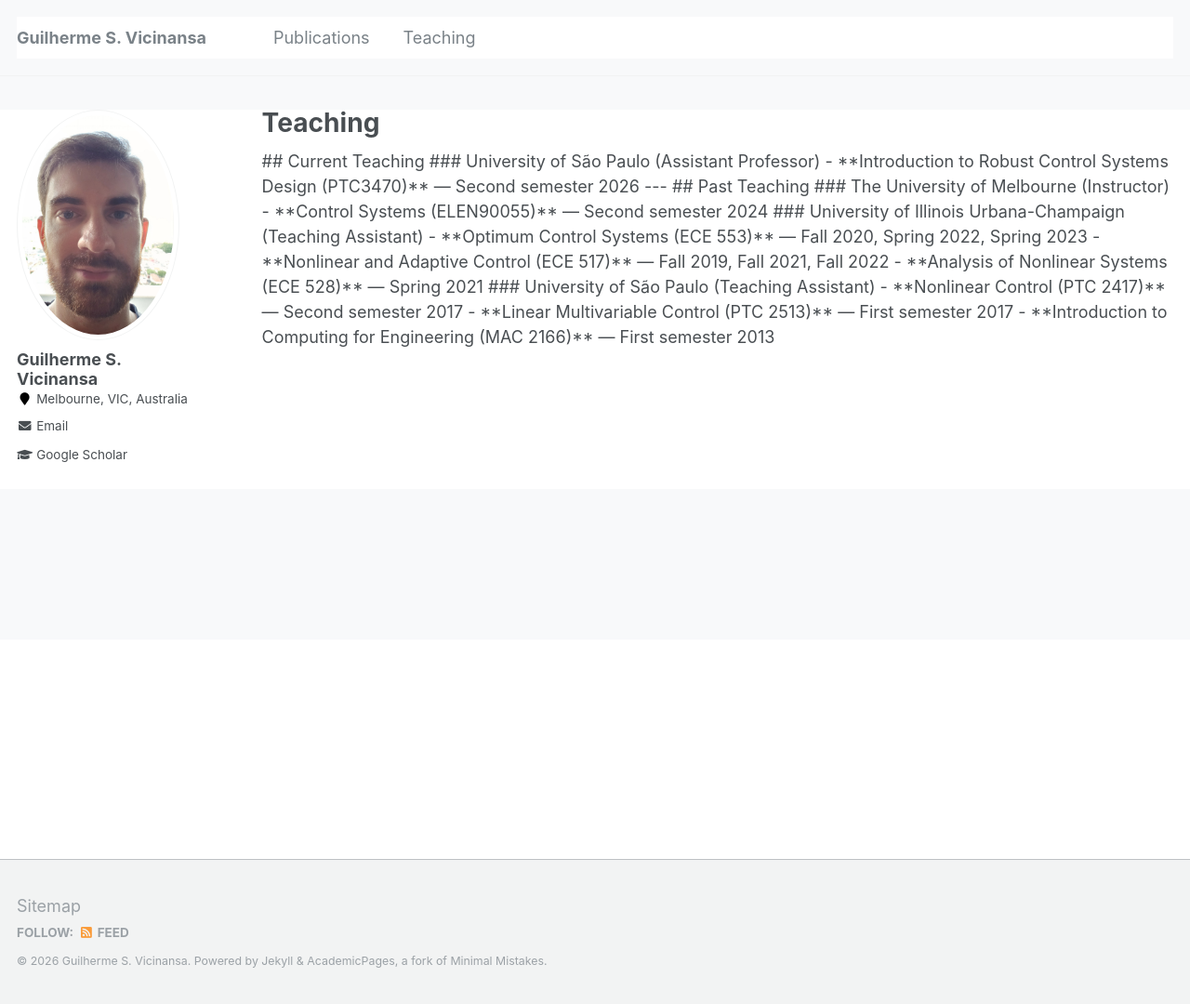
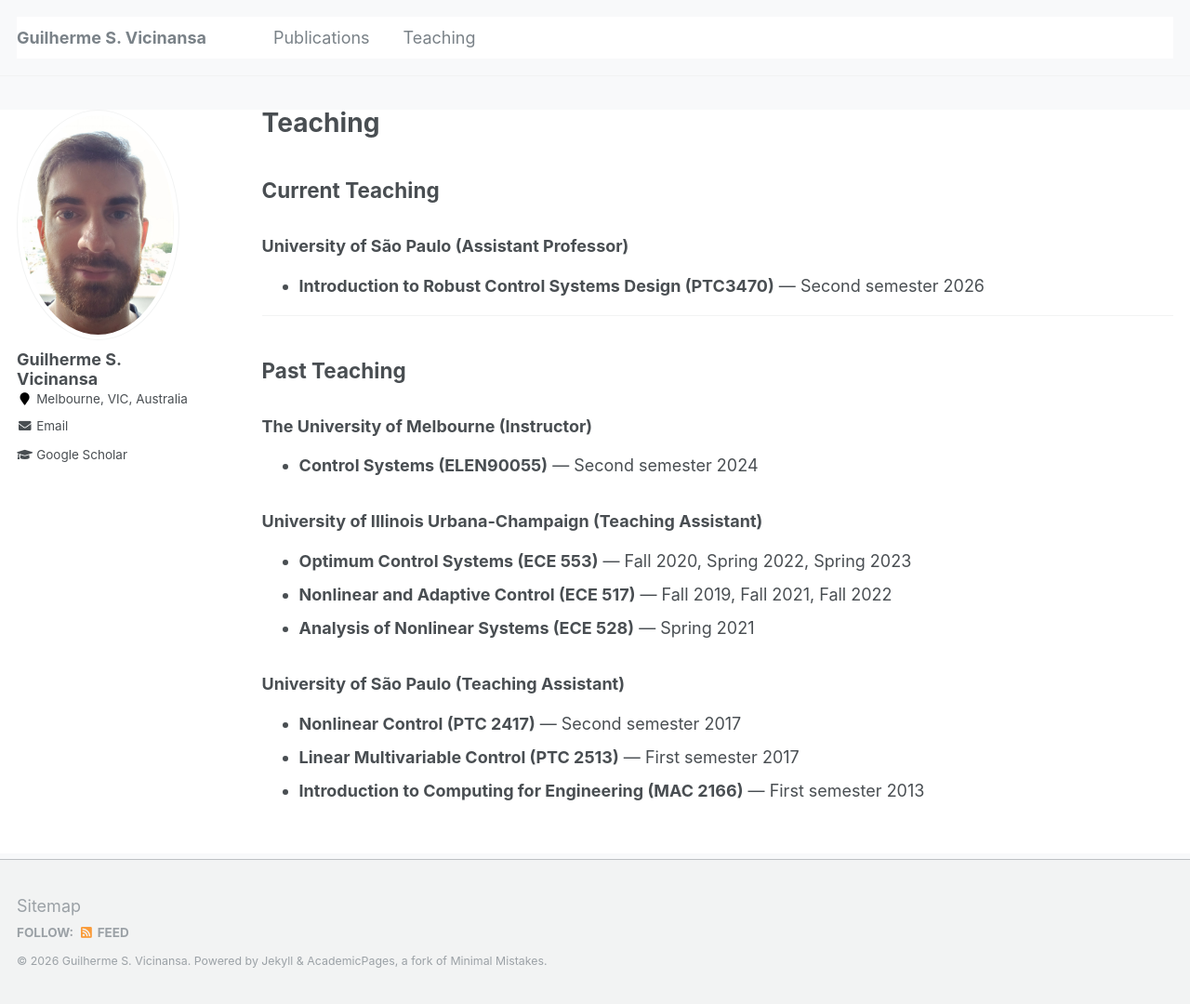
Before and after one commit to Vicinansa/vicinansa.github.io, a Jekyll site: the page built from _pages/teaching.html, in a window 1280 px wide and 1080 px high. Shown: the whole window at 93% size. Built offline with Jekyll 4.4.1, drawn with Linux system fonts in a browser that asks for light colours.

Commit message:
Update teaching.html

```diff
--- a/_pages/teaching.html
+++ b/_pages/teaching.html
@@ -5,24 +5,32 @@ permalink: /teaching/
 author_profile: true
 ---
 
-## Current Teaching
+<h2>Current Teaching</h2>
 
-### University of São Paulo (Assistant Professor)
-- **Introduction to Robust Control Systems Design (PTC3470)** — Second semester 2026
+<h3>University of São Paulo (Assistant Professor)</h3>
+<ul>
+  <li><strong>Introduction to Robust Control Systems Design (PTC3470)</strong> — Second semester 2026</li>
+</ul>
 
----
+<hr>
 
-## Past Teaching
+<h2>Past Teaching</h2>
 
-### The University of Melbourne (Instructor)
-- **Control Systems (ELEN90055)** — Second semester 2024
+<h3>The University of Melbourne (Instructor)</h3>
+<ul>
+  <li><strong>Control Systems (ELEN90055)</strong> — Second semester 2024</li>
+</ul>
 
-### University of Illinois Urbana-Champaign (Teaching Assistant)
-- **Optimum Control Systems (ECE 553)** — Fall 2020, Spring 2022, Spring 2023
-- **Nonlinear and Adaptive Control (ECE 517)** — Fall 2019, Fall 2021, Fall 2022
-- **Analysis of Nonlinear Systems (ECE 528)** — Spring 2021
+<h3>University of Illinois Urbana-Champaign (Teaching Assistant)</h3>
+<ul>
+  <li><strong>Optimum Control Systems (ECE 553)</strong> — Fall 2020, Spring 2022, Spring 2023</li>
+  <li><strong>Nonlinear and Adaptive Control (ECE 517)</strong> — Fall 2019, Fall 2021, Fall 2022</li>
+  <li><strong>Analysis of Nonlinear Systems (ECE 528)</strong> — Spring 2021</li>
+</ul>
 
-### University of São Paulo (Teaching Assistant)
-- **Nonlinear Control (PTC 2417)** — Second semester 2017
-- **Linear Multivariable Control (PTC 2513)** — First semester 2017
-- **Introduction to Computing for Engineering (MAC 2166)** — First semester 2013
+<h3>University of São Paulo (Teaching Assistant)</h3>
+<ul>
+  <li><strong>Nonlinear Control (PTC 2417)</strong> — Second semester 2017</li>
+  <li><strong>Linear Multivariable Control (PTC 2513)</strong> — First semester 2017</li>
+  <li><strong>Introduction to Computing for Engineering (MAC 2166)</strong> — First semester 2013</li>
+</ul>
```
